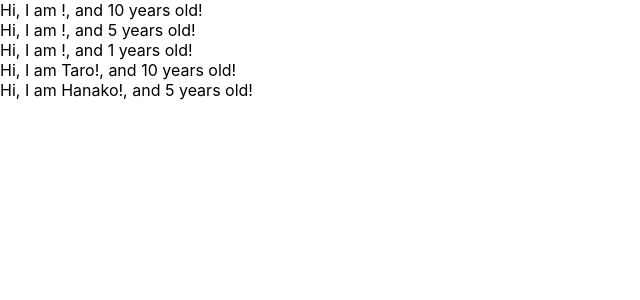
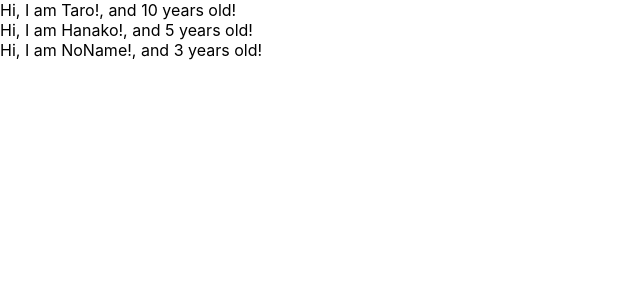
Before and after one commit to kazunisikawa/udemy-react-redux-crud-application, a React (Create React App) app: page / in a window 1280 px wide. Shown: the top 300 px of the page, without its empty margins (0-640 px from the left). Built offline with nearby package versions, Linux system fonts and the light colour scheme.

Commit message:
learn prop-types

```diff
--- a/src/App.js
+++ b/src/App.js
@@ -1,11 +1,12 @@
 import React from 'react';
+import PropTypes from 'prop-types';
 
 const App = () => {
 
   const profiles = [
     {name: "Taro", age: 10},
     {name: "Hanako", age: 5},
-    {name: "NoName"},
+    {name: "NoName", age: 3},
   ]
 
     return (
@@ -15,18 +16,17 @@ const App = () => {
             return <User name={profile.name} age={profile.age} key={index}/>
           })
         }
-        <User Name={"Taro"} age={10}/>
-        <User Name={"Hanako"} age={5}/>
       </div>
     )
 }
 
 const User = (props) => {
-return <div>Hi, I am {props.Name}!, and {props.age} years old!</div>
+return <div>Hi, I am {props.name}!, and {props.age} years old!</div>
 }
 
-User.defaultProps = {
-  age: 1
+User.propTypes = {
+  name: PropTypes.string,
+  age: PropTypes.number.isRequired
 }
 
 export default App;
```
